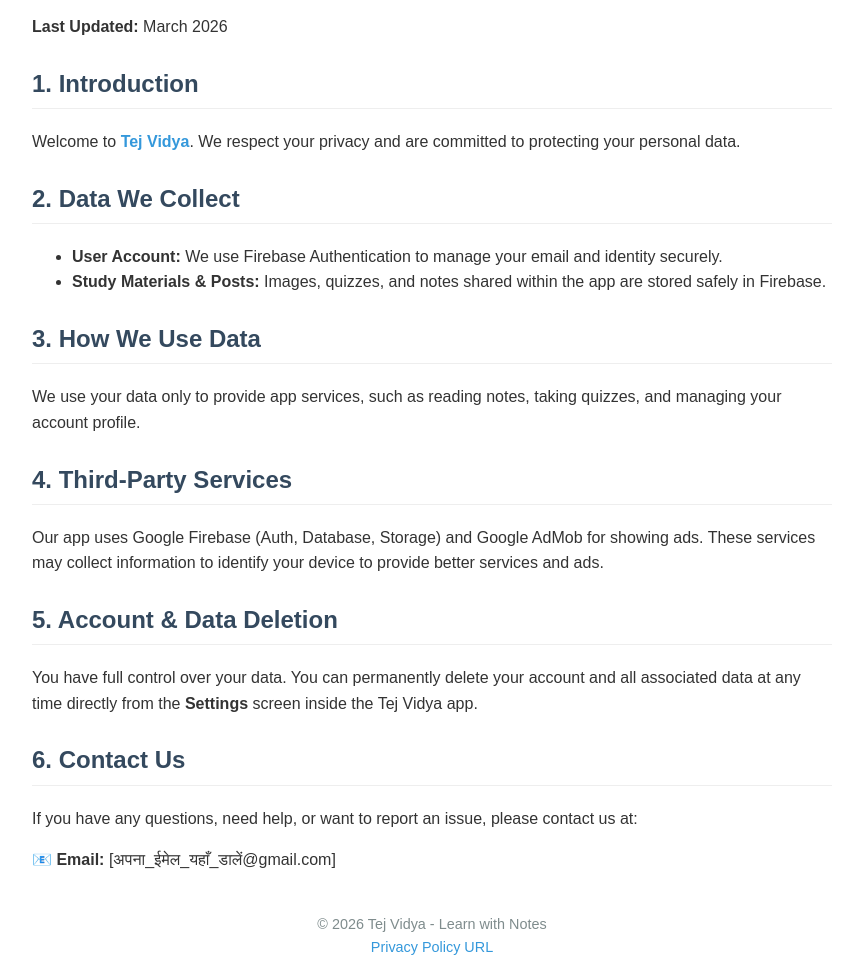
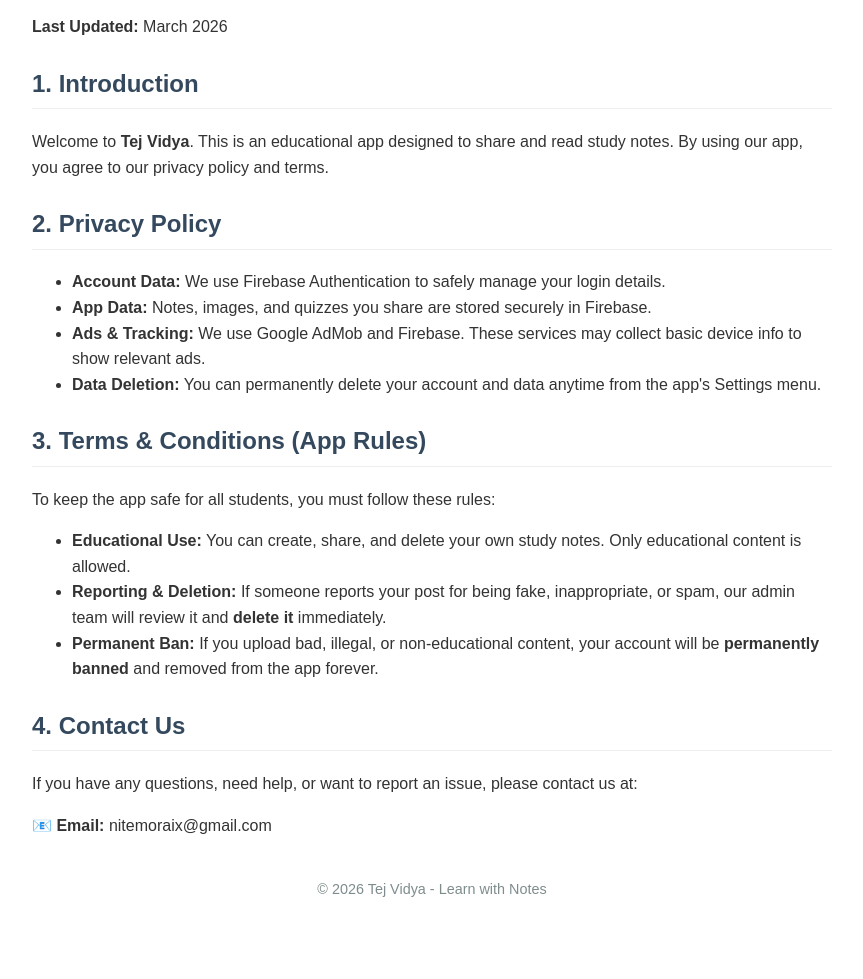
Before and after one commit to niteenmaurya/niteenmaurya.github.io, a plain HTML site: page tejvidya.html in a window 1280 px wide. Shown: the part 100-1079 px from the top of the page, without its empty margins (208-1071 px from the left). After the commit the page ends 1021 px from the top, so only its background shows below. Drawn offline with Linux system fonts and the light colour scheme.

Commit message:
Update tejvidya.html

```diff
--- a/tejvidya.html
+++ b/tejvidya.html
@@ -3,46 +3,46 @@
 <head>
     <meta charset="UTF-8">
     <meta name="viewport" content="width=device-width, initial-scale=1.0">
-    <title>Privacy Policy & Contact - Tej Vidya</title>
+    <title>Privacy Policy & Terms - Tej Vidya</title>
     <style>
         body { font-family: sans-serif; line-height: 1.6; padding: 20px; max-width: 800px; margin: auto; color: #333; }
         h1 { color: #2c3e50; }
         h2 { color: #34495e; border-bottom: 1px solid #eee; padding-bottom: 5px; margin-top: 25px; }
         .footer { font-size: 0.9em; margin-top: 40px; color: #7f8c8d; text-align: center; }
         a { color: #3498db; text-decoration: none; }
-        a:hover { text-decoration: underline; }
+        ul { margin-top: 5px; }
     </style>
 </head>
 <body>
 
-    <h1>Privacy Policy & Contact Us</h1>
+    <h1>Privacy Policy & Terms and Conditions</h1>
     <p><strong>Last Updated:</strong> March 2026</p>
 
     <h2>1. Introduction</h2>
-    <p>Welcome to <b><a href="https://tejvidya-25bd9.web.app/" target="_blank">Tej Vidya</a></b>. We respect your privacy and are committed to protecting your personal data.</p>
+    <p>Welcome to <b>Tej Vidya</b>. This is an educational app designed to share and read study notes. By using our app, you agree to our privacy policy and terms.</p>
 
-    <h2>2. Data We Collect</h2>
+    <h2>2. Privacy Policy</h2>
     <ul>
-        <li><b>User Account:</b> We use Firebase Authentication to manage your email and identity securely.</li>
-        <li><b>Study Materials & Posts:</b> Images, quizzes, and notes shared within the app are stored safely in Firebase.</li>
+        <li><b>Account Data:</b> We use Firebase Authentication to safely manage your login details.</li>
+        <li><b>App Data:</b> Notes, images, and quizzes you share are stored securely in Firebase.</li>
+        <li><b>Ads & Tracking:</b> We use Google AdMob and Firebase. These services may collect basic device info to show relevant ads.</li>
+        <li><b>Data Deletion:</b> You can permanently delete your account and data anytime from the app's Settings menu.</li>
     </ul>
 
-    <h2>3. How We Use Data</h2>
-    <p>We use your data only to provide app services, such as reading notes, taking quizzes, and managing your account profile.</p>
+    <h2>3. Terms & Conditions (App Rules)</h2>
+    <p>To keep the app safe for all students, you must follow these rules:</p>
+    <ul>
+        <li><b>Educational Use:</b> You can create, share, and delete your own study notes. Only educational content is allowed.</li>
+        <li><b>Reporting & Deletion:</b> If someone reports your post for being fake, inappropriate, or spam, our admin team will review it and <b>delete it</b> immediately.</li>
+        <li><b>Permanent Ban:</b> If you upload bad, illegal, or non-educational content, your account will be <b>permanently banned</b> and removed from the app forever.</li>
+    </ul>
 
-    <h2>4. Third-Party Services</h2>
-    <p>Our app uses Google Firebase (Auth, Database, Storage) and Google AdMob for showing ads. These services may collect information to identify your device to provide better services and ads.</p>
-
-    <h2>5. Account & Data Deletion</h2>
-    <p>You have full control over your data. You can permanently delete your account and all associated data at any time directly from the <b>Settings</b> screen inside the Tej Vidya app.</p>
-
-    <h2>6. Contact Us</h2>
+    <h2>4. Contact Us</h2>
     <p>If you have any questions, need help, or want to report an issue, please contact us at:</p>
-    <p><b>📧 Email:</b> [अपना_ईमेल_यहाँ_डालें@gmail.com]</p>
+    <p><b>📧 Email:</b> nitemoraix@gmail.com</p>
 
     <div class="footer">
-        &copy; 2026 Tej Vidya - Learn with Notes <br>
-        <a href="https://niteenmaurya.github.io/tejvidya.html">Privacy Policy URL</a>
+        &copy; 2026 Tej Vidya - Learn with Notes
     </div>
 
 </body>
```
